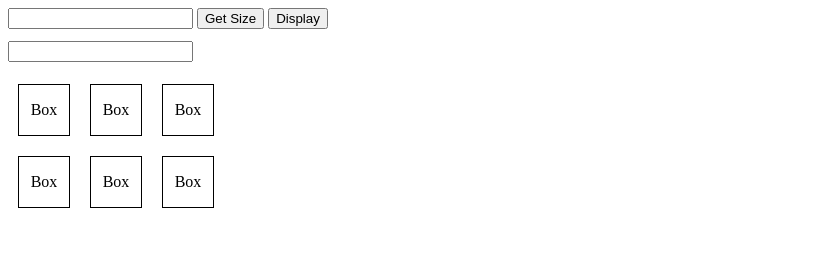
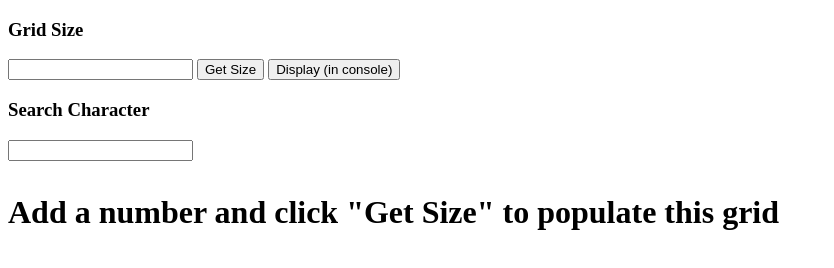
Before and after one commit to mgalleg93/RecursionExample, a plain HTML site: page index.html in a window 1280 px wide. Shown: the whole page, without its empty margins (0-834 px from the left). Drawn offline with Linux system fonts and the light colour scheme.

Commit message:
Added labels to the index file.

```diff
--- a/index.html
+++ b/index.html
@@ -7,10 +7,16 @@
     <link rel="stylesheet" href="styles.css">
 </head>
 <body>
+    <div>
+        <h3>Grid Size</h3>
+    </div>
     <div class="controls">
         <input id="size-input" />
         <button id="size-button" type="button">Get Size</button>
-        <button id="display-button" type="button">Display</button>
+        <button id="display-button" type="button">Display (in console)</button>
+    </div>
+    <div>
+        <h3>Search Character</h3>
     </div>
     <div class="controls">
         <input id="search-string" />
@@ -18,14 +24,7 @@
     </div>
     <div class="grid-div" id="grid-div">
         <div class="grid-row">
-            <div class="box">Box</div>
-            <div class="box">Box</div>
-            <div class="box">Box</div>
-        </div>
-        <div class="grid-row">
-            <div class="box">Box</div>
-            <div class="box">Box</div>
-            <div class="box">Box</div>
+            <h1>Add a number and click "Get Size" to populate this grid</h1>
         </div>
     </div>
 
```
